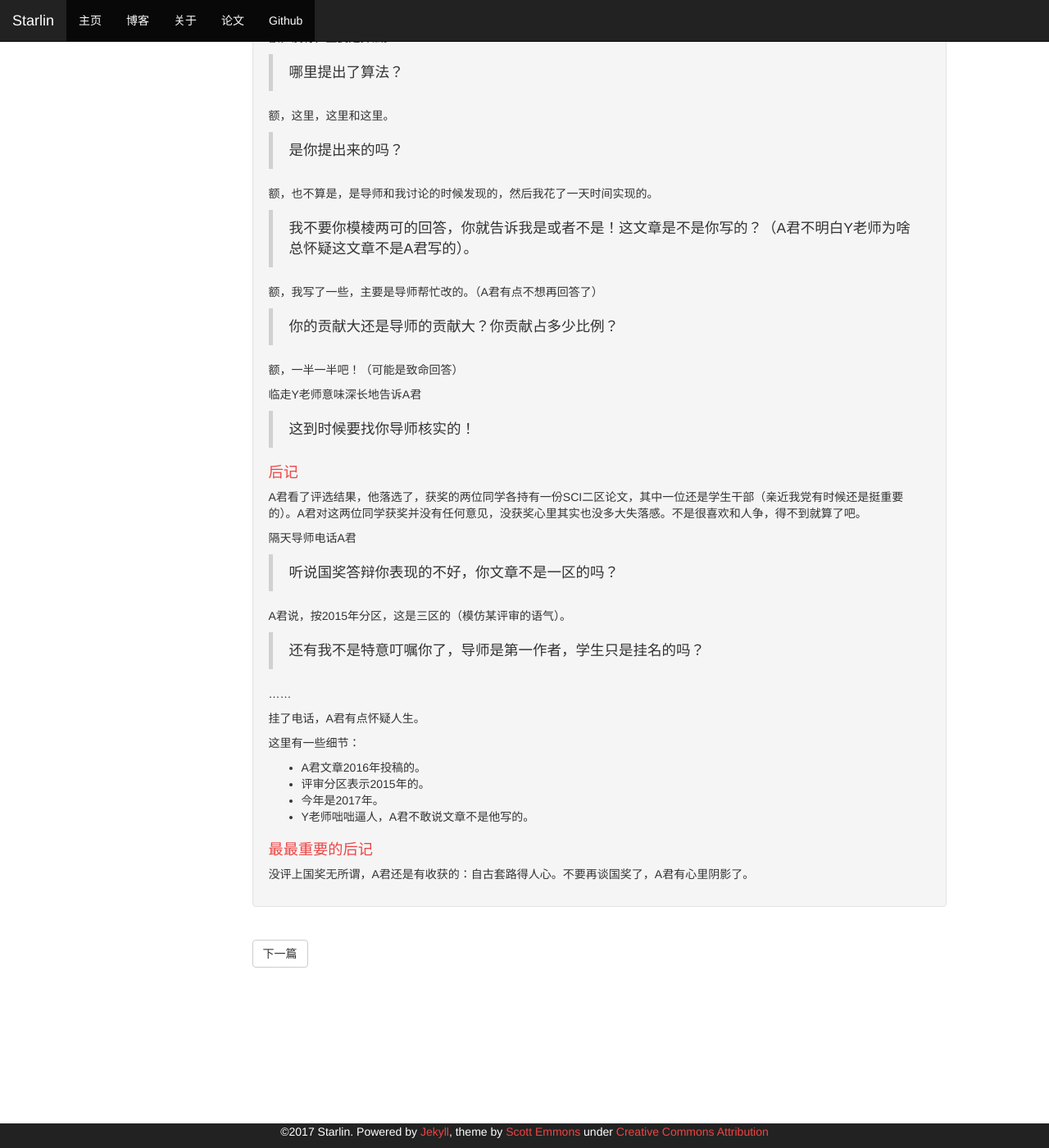
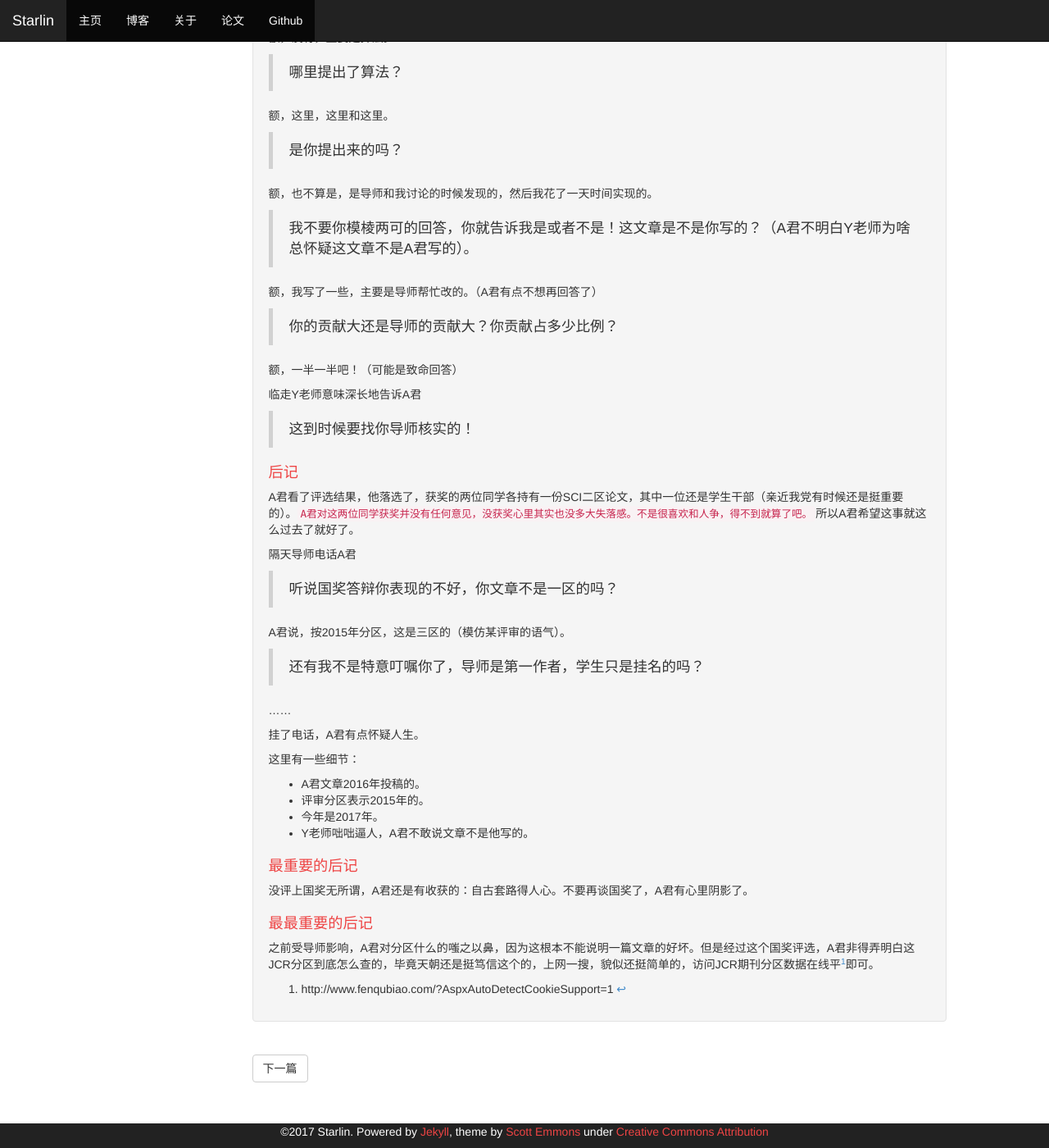
Before and after one commit to MrDongdongLin/MrDongdongLin.github.io, a Jekyll site: the page built from _posts/others/2017-10-13-国奖.md, in a window 1280 px wide and 1400 px high, scrolled down 2391 px. Shown: the whole window at 82% size. Built offline with Jekyll 4.4.1, drawn with Linux system fonts in a browser that asks for light colours.

Commit message:
update: 国奖.md

```diff
--- a/_posts/others/2017-10-13-国奖.md
+++ b/_posts/others/2017-10-13-国奖.md
@@ -104,7 +104,7 @@ Y老师也提了几个问题：
 > 这到时候要找你导师核实的！
 
 # 后记
-A君看了评选结果，他落选了，获奖的两位同学各持有一份SCI二区论文，其中一位还是学生干部（亲近我党有时候还是挺重要的）。A君对这两位同学获奖并没有任何意见，没获奖心里其实也没多大失落感。不是很喜欢和人争，得不到就算了吧。
+A君看了评选结果，他落选了，获奖的两位同学各持有一份SCI二区论文，其中一位还是学生干部（亲近我党有时候还是挺重要的）。`A君对这两位同学获奖并没有任何意见，没获奖心里其实也没多大失落感。不是很喜欢和人争，得不到就算了吧。`所以A君希望这事就这么过去了就好了。
 
 隔天导师电话A君
 
@@ -125,5 +125,10 @@ A君说，按2015年分区，这是三区的（模仿某评审的语气）。
 - 今年是2017年。
 - Y老师咄咄逼人，A君不敢说文章不是他写的。
 
+# 最重要的后记
+没评上国奖无所谓，A君还是有收获的：自古套路得人心。不要再谈国奖了，A君有心里阴影了。
+
 # 最最重要的后记
-没评上国奖无所谓，A君还是有收获的：自古套路得人心。不要再谈国奖了，A君有心里阴影了。
+之前受导师影响，A君对分区什么的嗤之以鼻，因为这根本不能说明一篇文章的好坏。但是经过这个国奖评选，A君非得弄明白这JCR分区到底怎么查的，毕竟天朝还是挺笃信这个的，上网一搜，貌似还挺简单的，访问JCR期刊分区数据在线平[^jcr]即可。
+
+[^jcr]: http://www.fenqubiao.com/?AspxAutoDetectCookieSupport=1
```
